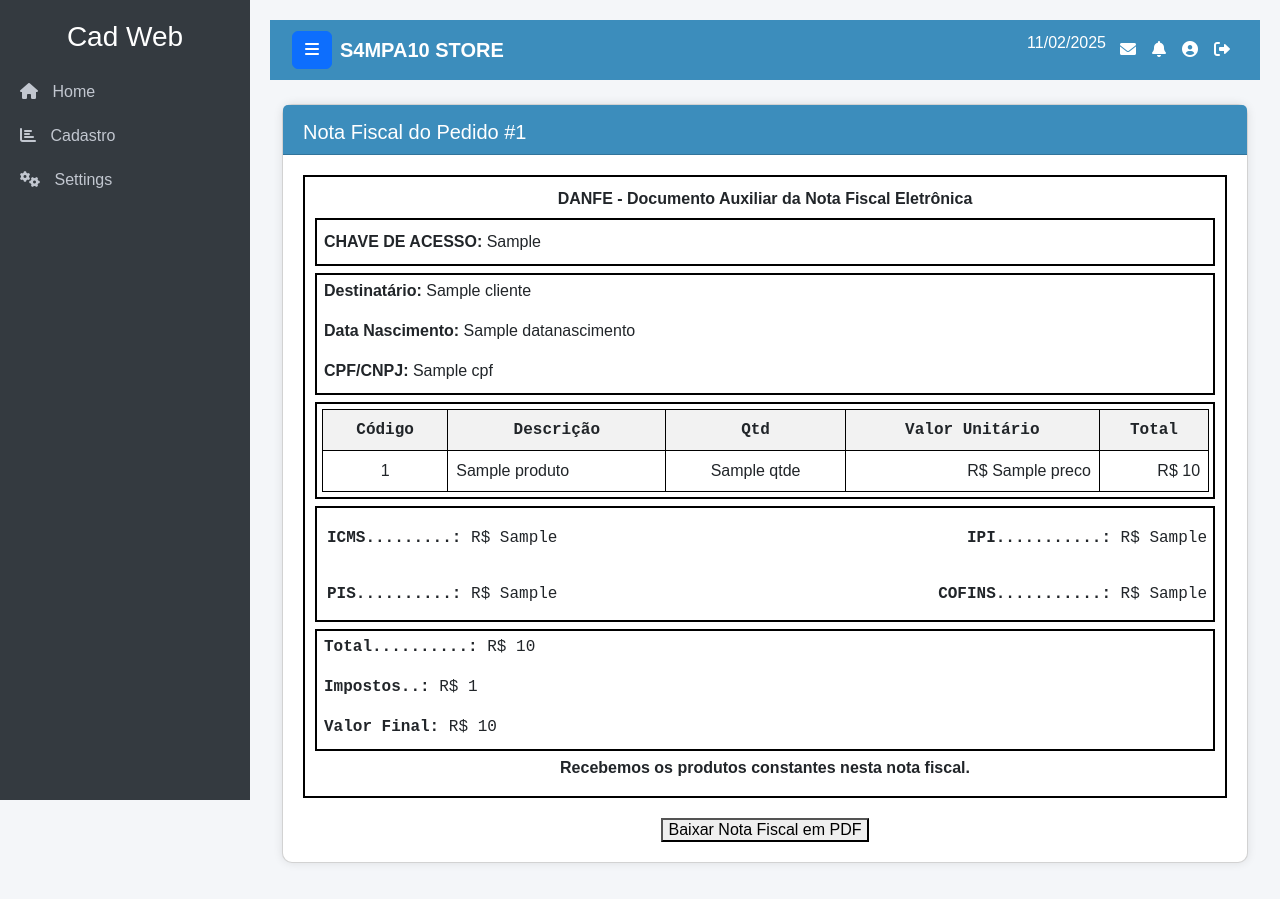
After one commit to s4mpa10/cadweb, a Django app: template templates/pedido/notaFiscal.html in a window 1280 px wide. The commit adds this page. Run offline with Django 4.2, Linux system fonts and the light colour scheme; the template is opened without the code that fills it: most values are stand-ins (such as "Sample title", 1, 10 or a date in 2020); some libraries are stand-ins or nearby versions.

Commit message:
terminei

```diff
--- a/home/urls.py
+++ b/home/urls.py
@@ -39,4 +39,5 @@ urlpatterns = [
     path('form_pagamento/<int:id>/', views.form_pagamento, name='form_pagamento'),
     path('remover_pagamento/<int:id>/', views.remover_pagamento, name='remover_pagamento'),
     path('editar_pagamento/<int:id>/', views.editar_pagamento, name='editar_pagamento'),
+    path('nota_fiscal/<int:pedido_id>/', views.nota_fiscal, name='nota_fiscal'),
 ]
--- a/templates/pedido/detalhes.html
+++ b/templates/pedido/detalhes.html
@@ -24,6 +24,7 @@
         {{ form.as_p }}
         <button type="submit" class="btn btn-primary btn-sm">Salvar Produto</button>
         <button type="button" onclick="location.href='{% url 'form_pagamento' pedido.id %}'" class="btn btn-primary btn-sm">Registrar Pagamento</button>
+        <button type="button" class="btn btn-info btn-sm" onclick="">Nota Fiscal</button>
     </form>
 
     <hr>
--- /dev/null
+++ b/templates/pedido/notaFiscal.html
@@ -0,0 +1,183 @@
+{% extends 'base.html' %}
+
+{% block titulo_conteudo %} Nota Fiscal do Pedido #{{pedido.id}} {% endblock titulo_conteudo %}
+
+{% block conteudo %}
+
+<!DOCTYPE html>
+<html lang="pt-BR">
+<head>
+    <meta charset="UTF-8">
+    <meta name="viewport" content="width=device-width, initial-scale=1.0">
+    <title>Nota Fiscal -- numero</title>
+    <script src="https://cdnjs.cloudflare.com/ajax/libs/html2pdf.js/0.10.1/html2pdf.bundle.min.js" integrity="sha512-GsLlZN/3F2ErC5ifS5QtgpiJtWd43JWSuIgh7mbzZ8zBps+dvLusV+eNQATqgA/HdeKFVgA5v3S/cIrLF7QnIg==" crossorigin="anonymous" referrerpolicy="no-referrer"></script>
+    <style>
+        table {
+            width: 80%;
+            border-collapse: collapse;
+            margin-bottom: 20px;
+        }
+        th, td {
+            border: 1px solid #000;
+            padding: 8px;
+            text-align: left;
+        }
+        th {
+            background-color: #f2f2f2;
+        }
+        .total {
+            font-weight: bold;
+        }
+        .bordered {
+            border: 2px solid #000;
+            padding: 10px;
+            margin-bottom: 20px;
+        }
+        .title_nf {
+            flex-direction: column;
+            text-align: center;
+        }
+        .bordered-border{
+            border: 2px solid black;
+            margin-top: 7px;
+
+        }
+        .info-key{
+            padding-top:10px;
+            padding-right:2px;
+            padding-left:7px;
+            padding-bottom:10px;
+        }
+        .info-destinario{
+            padding-right:2px;
+            padding-left:7px;
+
+            margin-top: 4px;
+            margin-bottom: -6px;
+        }
+        .info-table{
+            width: 99%;
+            margin: 5px;
+            justify-content: center;
+            border: 7px solid solid;
+
+        }
+        .info-table th{
+            border: 1px solid black
+        }
+        .bordered-info{
+            margin-top: 7px;
+            flex-direction: row;
+
+        }
+        .info-table-imposto{
+            border: none;
+            width: 100%;
+            margin-top:10px;
+            margin-bottom:-10px;
+            margin-left:2px;
+
+        }
+        .info-table-imposto td,th{
+            border: none;
+            font-family: 'Courier New', Courier, monospace;
+        }
+        .info-final{
+            text-align: center;
+            margin-top: 5px;
+            margin-bottom: -10px;
+        }
+        .button-pdf{
+            display: flex;
+            justify-content: center;
+        }
+
+
+    </style>
+</head>
+<body>
+
+    <div class="bordered">
+        <div class="title_nf"><strong>DANFE - Documento Auxiliar da Nota Fiscal Eletrônica</strong></div>
+
+        <div class="bordered-border">
+            <div class="info-key"><strong>CHAVE DE ACESSO: </strong>{{pedido.chave_acesso}}</div>
+        </div>
+
+        <div class="bordered-border">
+            <div class="info-destinario">
+                <p><strong>Destinatário:</strong> {{ pedido.cliente.nome }}</p>
+                <p><strong>Data Nascimento:</strong> {{ pedido.cliente.datanascimento}}</p>
+                <p><strong>CPF/CNPJ:</strong> {{pedido.cliente.cpf}} </p>
+            </div>
+        </div>
+
+        <div class="bordered-border">
+            <table class="info-table">
+                <thead>
+                    <tr>
+                        <th style="text-align: center; vertical-align: middle;">Código</th>
+                        <th style="text-align: center; vertical-align: middle;">Descrição</th>
+                        <th style="text-align: center; vertical-align: middle;">Qtd</th>
+                        <th style="text-align: center; vertical-align: middle;">Valor Unitário</th>
+                        <th style="text-align: center; vertical-align: middle;">Total</th>
+                    </tr>
+                </thead>
+                <tbody>
+                    {% for item in itens %}
+                    <tr>
+                        <td style="text-align: center; vertical-align: middle;">{{ item.produto.id }}</td>
+                        <td>{{ item.produto.nome }}</td>
+                        <td style="text-align: center; vertical-align: middle;">{{ item.qtde }}</td>
+                        <td style="text-align: right; vertical-align: middle;">R$ {{ item.produto.preco }}</td>
+                        <td style="text-align: right; vertical-align: middle;">R$ {{ item.calculoTotal }}</td>
+                    </tr>
+                    {% endfor %}
+                </tbody>
+            </table>
+        </div>
+
+        <div class="bordered-border">
+            <table class="info-table-imposto">
+                <tbody>
+                    <tr>
+                        <td><p><strong>ICMS.........:</strong> R$ {{pedido.calculoICMS}}</p></td>
+                        <td style="text-align: right;"><p><strong>IPI...........:</strong> R$ {{pedido.calculoIPI}}</p></td>
+                    </tr>
+
+                    <tr>
+                        <td><p><strong>PIS..........:</strong> R$ {{pedido.calculoPIS}}</p></td>
+                        <td style="text-align: right;"><p><strong>COFINS...........:</strong> R$ {{pedido.calculoCONFINS}}</p></td>
+                    </tr>
+                </tbody>
+            </table>
+        </div>
+
+        <div class="bordered-border">
+            <div class="info-destinario">
+                <p style="font-family: 'Courier New', Courier, monospace;"><strong>Total..........:</strong> R$ {{pedido.total}}</p>
+                <p style="font-family: 'Courier New', Courier, monospace;"><strong>Impostos..:</strong> R$ {{pedido.total_impostos}}</p>
+                <p style="font-family: 'Courier New', Courier, monospace;"><strong>Valor Final:</strong> R$ {{pedido.valor_final}}</p>
+            </div>
+        </div>
+
+        <div class="info-final"><p><strong>Recebemos os produtos constantes nesta nota fiscal.</strong></p></div>
+    </div>
+
+    <div class="button-pdf">
+        <button id="baixar-pdf">Baixar Nota Fiscal em PDF</button>
+    </div>
+
+    <script>
+        document.getElementById('baixar-pdf').addEventListener('click', function() {
+            const notaFiscal = document.getElementById('nota-fiscal');
+            html2pdf(notaFiscal);
+        });
+    </script>
+
+
+</body>
+</html>
+
+
+{% endblock conteudo %}
```
Also changed, not shown: home/models.py (+58 -2 lines), home/views.py (+24 -110 lines), templates/pedido/lista.html (+3 -5 lines), home/migrations/0007_alter_itempedido_pedido.py (added).
